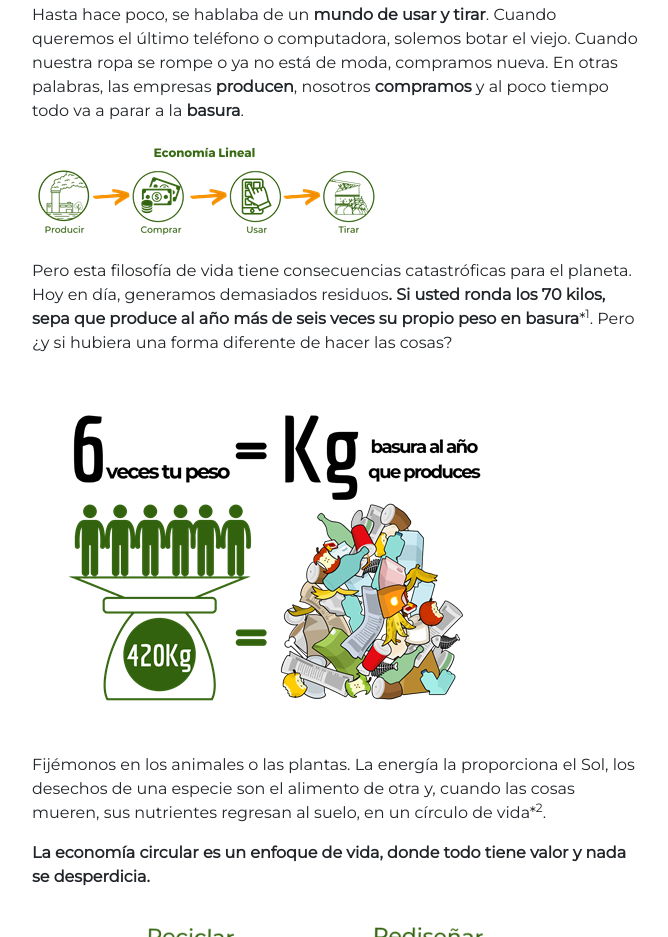
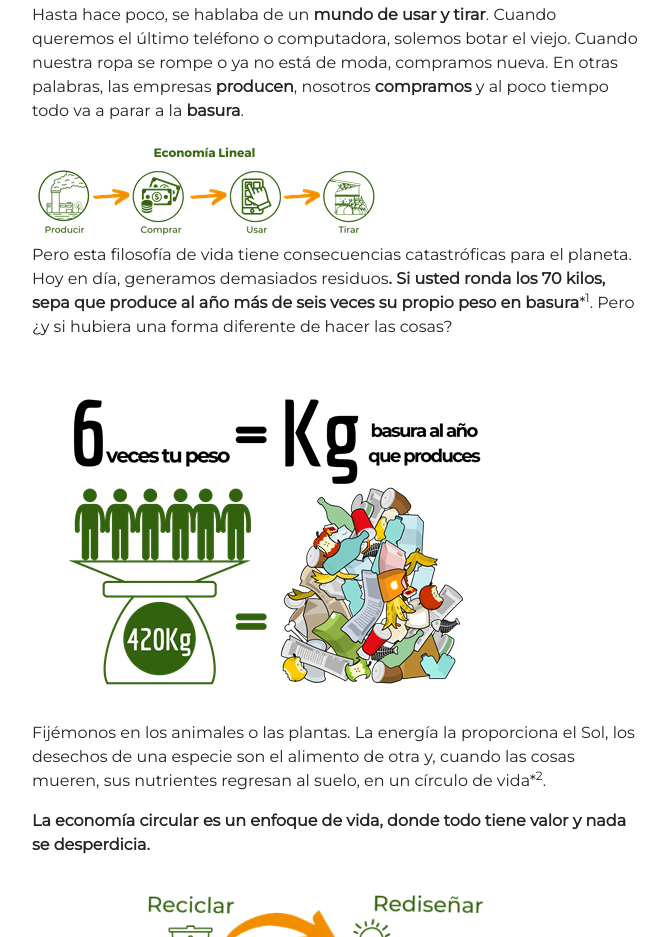
Before and after one commit to reciclaplus/html_website, a plain HTML site: page blog-posts/2021/01/economia-circular/economia-circular.html in a window 1280 px wide. Shown: the part 369-1306 px from the top of the page, without its empty margins (303-971 px from the left). Drawn offline with nearby package versions, Linux system fonts and the light colour scheme.

Commit message:
small changes

```diff
--- a/blog-posts/2021/01/economia-circular/economia-circular.html
+++ b/blog-posts/2021/01/economia-circular/economia-circular.html
@@ -69,9 +69,9 @@
 <p><strong>&iquest;Has oído a hablar de la economía circular?</strong></p>
 <p>&Uacute;ltimamente, se escucha mucho hablar sobre la econom&iacute;a circular en los peri&oacute;dicos, noticias, empresas, pero &iquest;qu&eacute; es?</p>
 <p>Hasta hace poco, se hablaba de un <strong>mundo de usar y tirar</strong>. Cuando queremos el &uacute;ltimo tel&eacute;fono o computadora, solemos botar el viejo. Cuando nuestra ropa se rompe o ya no est&aacute; de moda, compramos nueva. En otras palabras, las empresas <strong>producen</strong>, nosotros <strong>compramos</strong> y al poco tiempo todo va a parar a la <strong>basura</strong>.</p>
-<p><img src="economia-lineal.png" alt="" class="capacitaciones-img"/></p>
+<img src="economia-lineal.png" alt="" class="capacitaciones-img"/>
 <p>Pero esta filosof&iacute;a de vida tiene consecuencias catastr&oacute;ficas para el planeta. Hoy en d&iacute;a, generamos demasiados residuos<strong>. Si usted ronda los 70 kilos, sepa que produce al a&ntilde;o m&aacute;s de seis veces su propio peso en basura</strong>*<sup>1</sup>. Pero &iquest;y si hubiera una forma diferente de hacer las cosas?</p>
-<p><img src="basura.png" alt="" class="capacitaciones-img"/></p>
+<img src="basura.png" alt="" class="capacitaciones-img"/>
 <p>Fij&eacute;monos en los animales o las plantas. La energ&iacute;a la proporciona el Sol, los desechos de una especie son el alimento de otra y, cuando las cosas mueren, sus nutrientes regresan al suelo, en un c&iacute;rculo de vida*<sup>2</sup>.</p>
 <p><strong>La econom&iacute;a circular es un enfoque de vida, donde todo tiene valor y nada se desperdicia.</strong></p>
 <p><strong>&nbsp;<img src="economia-circular.png" alt="" class="capacitaciones-img"/></strong></p>
--- a/filter-blogs.js
+++ b/filter-blogs.js
@@ -58,8 +58,6 @@ function set_title(title){
 function filter_blog_posts (selection) {
 
     var all_posts = document.getElementsByClassName("blog-post-item");
-    console.log(all_posts)
-    console.log(all_posts.length)
 
     for (post of all_posts) {
         if (selection != "all"){
```
Also changed, not shown: about.html (+1 -1 lines), blog.html (+1 -1 lines).
